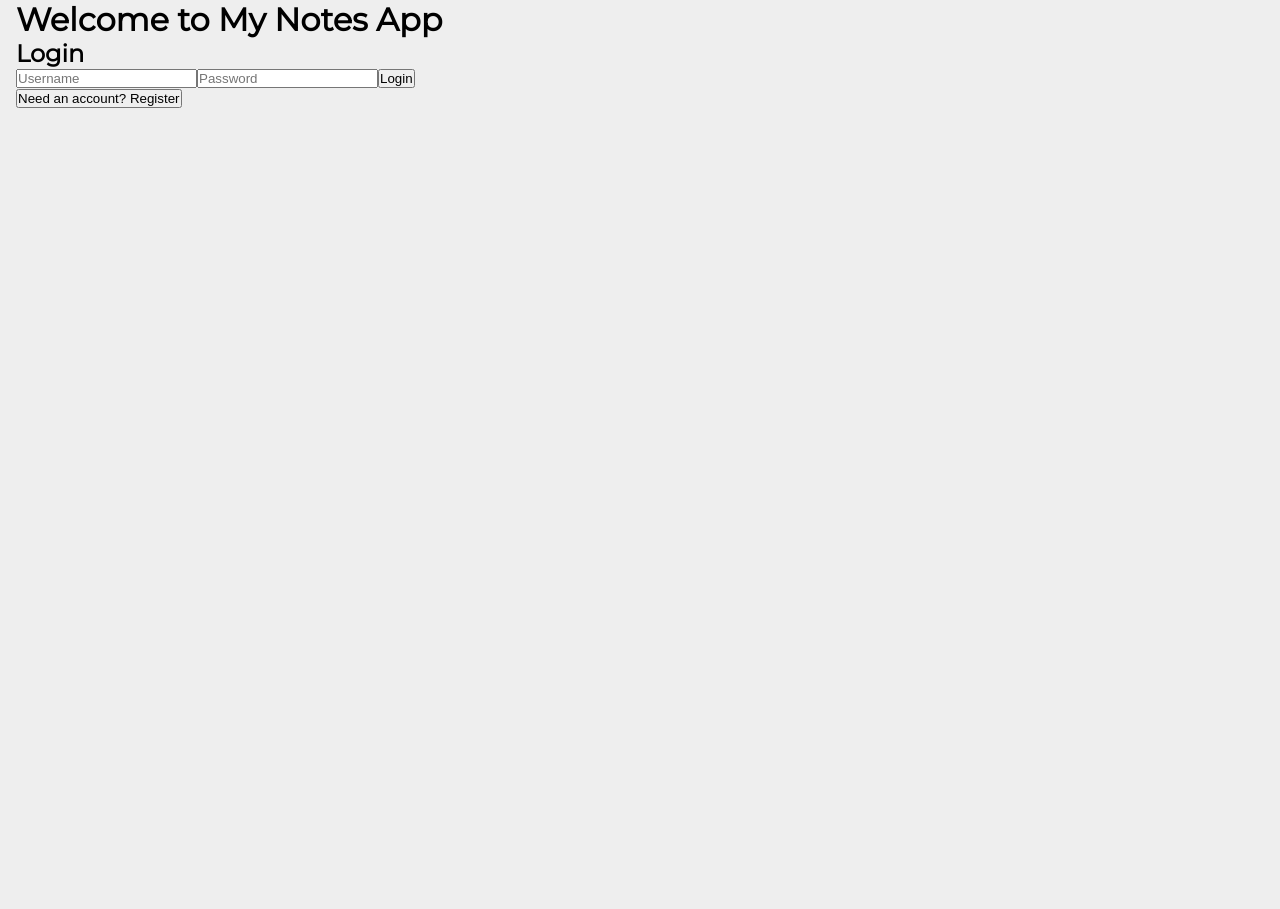
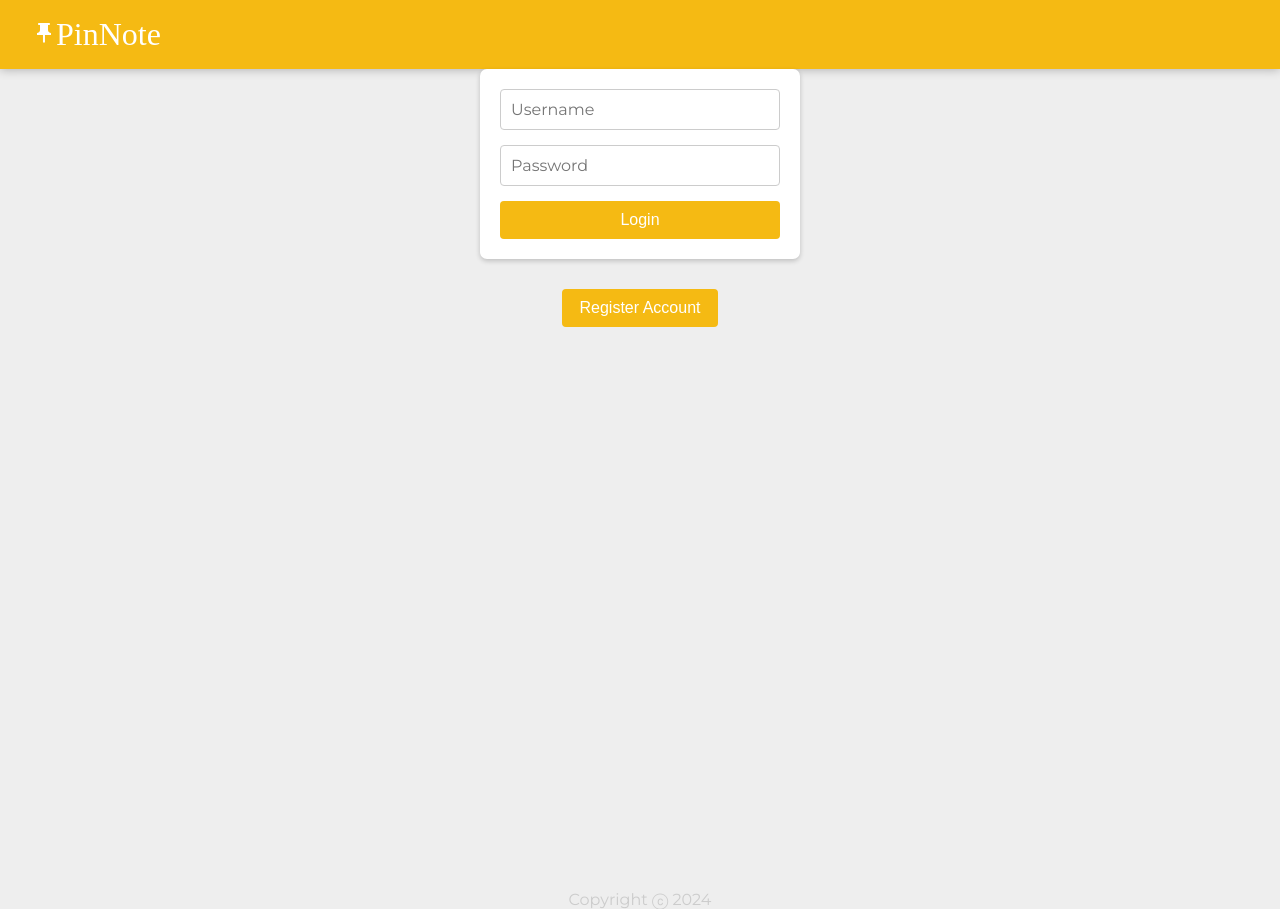
Before and after one commit to svolain/PinNote-App, a React (Vite) app in the folder frontend/: page / in a window 1280 px wide. Before the commit the page ends 800 px from the top, so only its background shows below. Built offline with nearby package versions, Linux system fonts and the light colour scheme; a web font is replaced by a local one.

Commit message:
rearranged the login and regiter logic, and changed app.jsx accordingly

```diff
--- a/frontend/index.html
+++ b/frontend/index.html
@@ -1,7 +1,7 @@
   <!DOCTYPE html>
   <html lang="en">
     <head>
-      <title>Keep App</title>
+      <title>PinNote App</title>
       <link
         href="https://fonts.googleapis.com/css?family=McLaren|Montserrat&display=swap"
         rel="stylesheet"
--- a/frontend/public/styles.css
+++ b/frontend/public/styles.css
@@ -3,9 +3,11 @@
   margin: 0;
   box-sizing: border-box;
 }
+
 html {
   font-family: "Montserrat", sans-serif;
 }
+
 body {
   background: #eee;
   padding: 0 16px;
@@ -25,8 +27,10 @@ header h1 {
 }
 
 footer {
-  position: absolute;
-  text-align: center;
+  position: relative;
+  display: flex;
+  align-items: flex-end;
+  justify-content: center;
   bottom: 0;
   width: 100%;
   height: 2.5rem;
@@ -35,6 +39,7 @@ footer {
 footer p {
   color: #ccc;
 }
+
 .note {
   background: #fff;
   border-radius: 7px;
@@ -44,10 +49,12 @@ footer p {
   margin: 16px;
   float: left;
 }
+
 .note h1 {
   font-size: 1.1em;
   margin-bottom: 6px;
 }
+
 .note p {
   font-size: 1.1em;
   margin-bottom: 10px;
@@ -76,6 +83,7 @@ form.create-note {
   border-radius: 7px;
   box-shadow: 0 1px 5px rgb(138, 137, 137);
 }
+
 form.create-note input,
 form.create-note textarea {
   width: 100%;
@@ -86,6 +94,7 @@ form.create-note textarea {
   font-family: inherit;
   resize: none;
 }
+
 form.create-note button {
   position: absolute;
   right: 18px;
@@ -100,3 +109,84 @@ form.create-note button {
   cursor: pointer;
   outline: none;
 }
+
+.auth-form-container {
+  display: flex;
+  flex-direction: column;
+  justify-content: flex-start;
+  align-items: center;
+  height: 100vh;
+}
+
+.auth-form {
+  background: #fff;
+  padding: 20px;
+  border-radius: 7px;
+  box-shadow: 0 2px 5px rgba(0, 0, 0, 0.2);
+  width: 320px;
+  text-align: center;
+  margin-bottom: 20px;
+}
+
+.auth-form h2 {
+  margin-bottom: 20px;
+  font-size: 1.5em;
+  color: #333;
+}
+
+.auth-form input {
+  display: block;
+  width: 100%;
+  padding: 10px;
+  margin-bottom: 15px;
+  border: 1px solid #ccc;
+  border-radius: 4px;
+  font-size: 1em;
+  font-family: inherit;
+}
+
+.auth-form button {
+  background: #f5ba13;
+  color: #fff;
+  border: none;
+  border-radius: 4px;
+  padding: 10px;
+  width: 100%;
+  font-size: 1em;
+  cursor: pointer;
+  transition: background-color 0.3s;
+}
+
+.auth-form button:hover {
+  background-color: #e2a812;
+}
+
+.toggle-button {
+  margin-top: 10px;
+  background: #f5ba13;
+  color: #fff;
+  border: 2px solid #f5ba13;
+  border-radius: 4px;
+  padding: 8px 16px;
+  font-size: 1em;
+  cursor: pointer;
+  transition: background-color 0.3s, color 0.3s;
+}
+
+.toggle-button:hover {
+  background: #e2a812;
+  color: #fff;
+}
+
+.welcome-container {
+  display: flex;
+  justify-content: center;
+  align-items: center;
+  margin-top: 20px;
+  text-align: center;
+}
+
+.welcome-container h2 {
+  font-size: 1.8em;
+  color: #333;
+}
--- a/frontend/src/components/App.jsx
+++ b/frontend/src/components/App.jsx
@@ -7,40 +7,66 @@ import Login from "./auth/Login";
 import Register from "./auth/Register";
 
 function App() {
+  const [notes, setNotes] = useState([]);
   const [user, setUser] = useState(null);
-  const [notes, setNotes] = useState([]);
+  const [users, setUsers] = useState([]); // use database insted of this when backend is ready
   const [isLogin, setIsLogin] = useState(true);
 
   function handleLogin(credentials) {
-    console.log("Logging in with:", credentials.username);
+    //once connected to backend needs to check if the credentials are valid from database
+    console.log("Logged in with:", credentials.username);
     setUser({ username: credentials.username,
-              password: credentials.password });
+              password: credentials.password,
+     });
   }
 
-  function handleRegister(data) {
-    console.log("Registering with:", data.username);
-    alert("Registration successful! Please log in.");
-  }
-
-  function handleLogout() {
-    setUser(null);
-    setNotes([]);
+  function handleRegister(credentials) {
+    console.log("Registered with:", credentials);
+    //instead of adding to array, add to database when backend is connected
+    setUsers({ credentials });
   }
 
   function addNote(newNote) {
-    setNotes(prevNotes => [...prevNotes, newNote]);
+    setNotes(prevNotes => {
+      //add note to database later
+      return [...prevNotes, newNote];
+    });
   }
 
   function deleteNote(id) {
-    setNotes(prevNotes => prevNotes.filter((noteItem, index) => index !== id));
+    setNotes(prevNotes => {
+      //delete from database later
+      return prevNotes.filter((noteItem, index) => {
+        return index !== id;
+      });
+    });
   }
 
-  function NotesDashboard() {
-    return (
-      <div>
-        <button onClick={handleLogout}>Logout</button>
-        <CreateNote onAdd={addNote} />
-        {notes.map((note, index) => (
+  function toggleForm() {
+    setIsLogin(!isLogin);
+  }
+
+  return (
+    <div>
+      <Header />
+      {!user ? (
+        <div className="auth-form-container">
+          {isLogin ? (
+            <Login onLogin={handleLogin} />
+          ) : (
+            <Register onRegister={handleRegister} />
+          )}
+          <button className="toggle-button" onClick={toggleForm}>
+            {isLogin ? "Register Account" : "Already have an account?"}
+          </button>
+        </div>
+      ) : (
+        <div>
+          <div className="welcome-container">
+            <h2>Welcome, {user.username}!</h2>
+          </div>
+          <CreateNote onAdd={addNote}/>
+          {notes.map((note, index) => (
           <Note
             key={index}
             id={index}
@@ -49,35 +75,9 @@ function App() {
             onDelete={deleteNote}
           />
         ))}
-      </div>
-    );
-  }
-
-  function toggleForm() {
-    setIsLogin(!isLogin);
-  }
-
-  return (
-    <div>
-      <h1>Welcome to My Notes App</h1>
-      {!user ? (
-        <div>
-          {isLogin ? (
-            <Login onLogin={handleLogin} />
-          ) : (
-            <Register onRegister={handleRegister} />
-          )}
-
-          <button onClick={toggleForm}>
-            {isLogin ? "Need an account? Register" : "Already have an account? Log in"}
-          </button>
-        </div>
-      ) : (
-        <div>
-          <h2>Welcome, {user.username}!</h2>
-          <NotesDashboard />
         </div>
       )}
+      <Footer />
     </div>
   );
 }
--- a/frontend/src/components/CreateNote.jsx
+++ b/frontend/src/components/CreateNote.jsx
@@ -1,48 +1,66 @@
 import React, { useState } from "react";
+import AddIcon from '@mui/icons-material/Add';
+import Fab from '@mui/material/Fab';
+import Zoom from '@mui/material/Zoom';
 
-function Login({ onLogin }) {
-  const [credentials, setCredentials] = useState({
-    username: "",
-    password: "",
+function CreateNote(props) {
+  const [isExpanded, setExpanded] = useState(false);
+
+  const [note, setNote] = useState({
+    title: "",
+    content: ""
   });
 
-  function handleChange(e) {
-    const { name, value } = e.target;
-    setCredentials((prevCredentials) => ({
-      ...prevCredentials,
-      [name]: value,
-    }));
+  function handleChange(event) {
+    const { name, value } = event.target;
+
+    setNote(prevNote => {
+      return {
+        ...prevNote,
+        [name]: value
+      };
+    });
   }
 
-  function handleSubmit(e) {
-    e.preventDefault();
-    onLogin(credentials);
+  function submitNote(event) {
+    props.onAdd(note);
+    setNote({
+      title: "",
+      content: ""
+    });
+    event.preventDefault();
+  }
+
+  function expand() {
+    setExpanded(true);
   }
 
   return (
     <div>
-      <h2>Login</h2>
-      <form onSubmit={handleSubmit}>
-        <input
-          type="text"
-          name="username"
-          placeholder="Username"
-          value={credentials.username}
+      <form className="create-note">
+        {isExpanded ? <input
+          name="title"
           onChange={handleChange}
-          required
+          value={note.title}
+          placeholder="Title"
+        /> : null}
+
+        <textarea
+          name="content"
+          onClick={expand}
+          onChange={handleChange}
+          value={note.content}
+          placeholder="Take a note..."
+          rows={isExpanded ? "3" : "1"}
         />
-        <input
-          type="password"
-          name="password"
-          placeholder="Password"
-          value={credentials.password}
-          onChange={handleChange}
-          required
-        />
-        <button type="submit">Login</button>
+        <Zoom in={isExpanded ? true : false}>
+          <Fab onClick={submitNote}>
+            <AddIcon />
+          </Fab>
+        </Zoom>
       </form>
     </div>
   );
 }
 
-export default Login;
+export default CreateNote;
--- a/frontend/src/components/Header.jsx
+++ b/frontend/src/components/Header.jsx
@@ -1,10 +1,10 @@
 import React from "react";
-import StyleIcon from '@mui/icons-material/Style';
+import PushPinIcon from '@mui/icons-material/PushPin';
 
 function Header() {
   return (
     <header>
-      <h1><StyleIcon />Keep</h1>
+      <h1><PushPinIcon />PinNote</h1>
     </header>
   );
 }
--- a/frontend/src/components/auth/Login.jsx
+++ b/frontend/src/components/auth/Login.jsx
@@ -1,35 +1,44 @@
 import React, { useState } from "react";
 
 function Login({ onLogin }) {
-  const [username, setUsername] = useState("");
-  const [password, setPassword] = useState("");
+  const [credentials, setCredentials] = useState({
+    username: "",
+    password: "",
+  });
+
+  function handleChange(event) {
+    const { name, value } = event.target;
+    setCredentials((prevCredentials) => ({
+      ...prevCredentials,
+      [name]: value,
+    }));
+  }
 
   function handleSubmit(event) {
-    onLogin({ username, password });
+    onLogin(credentials);
     event.preventDefault();
   }
 
   return (
-    <div>
-      <h2>Login</h2>
-      <form onSubmit={handleSubmit}>
+      <form className="auth-form" onSubmit={handleSubmit}>
         <input
           type="text"
+          name="username"
           placeholder="Username"
-          value={username}
-          onChange={(e) => setUsername(e.target.value)}
+          value={credentials.username}
+          onChange={handleChange}
           required
         />
         <input
           type="password"
+          name="password"
           placeholder="Password"
-          value={password}
-          onChange={(e) => setPassword(e.target.value)}
+          value={credentials.password}
+          onChange={handleChange}
           required
         />
         <button type="submit">Login</button>
       </form>
-    </div>
   );
 }
 
--- a/frontend/src/components/auth/Register.jsx
+++ b/frontend/src/components/auth/Register.jsx
@@ -22,7 +22,7 @@ function Register({ onRegister }) {
     }
 
     return (
-      <form onSubmit={handleSubmit}>
+        <form className="auth-form" onSubmit={handleSubmit}>
           <input
             type="text"
             name="username"
```
Lines whose indentation alone changed are shown as unchanged.
